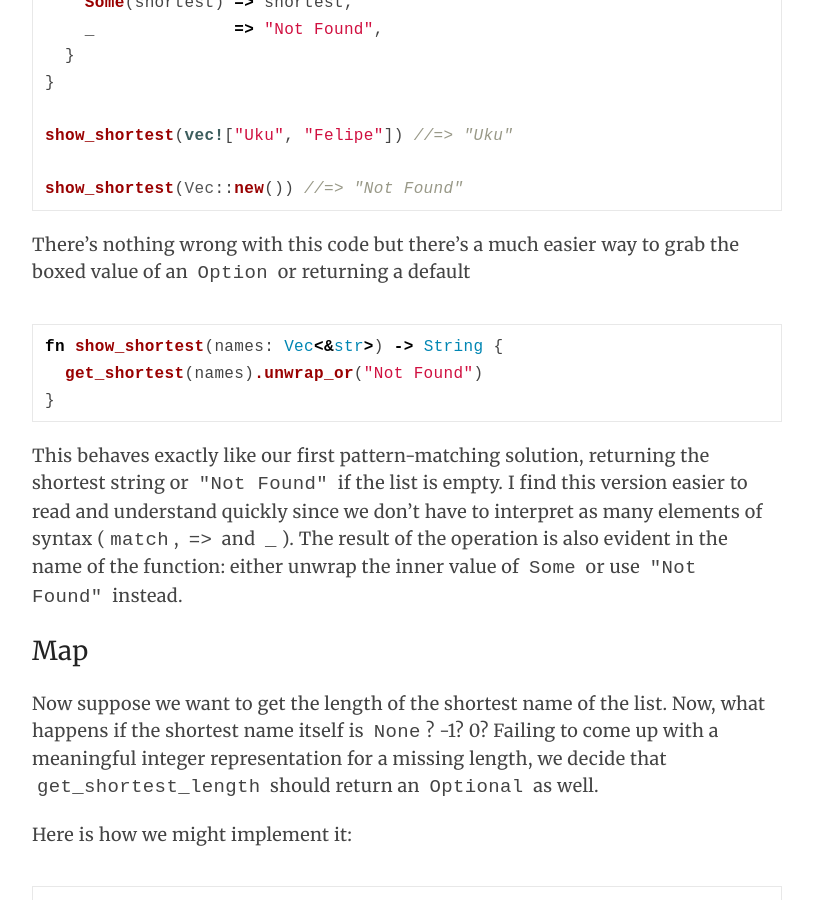
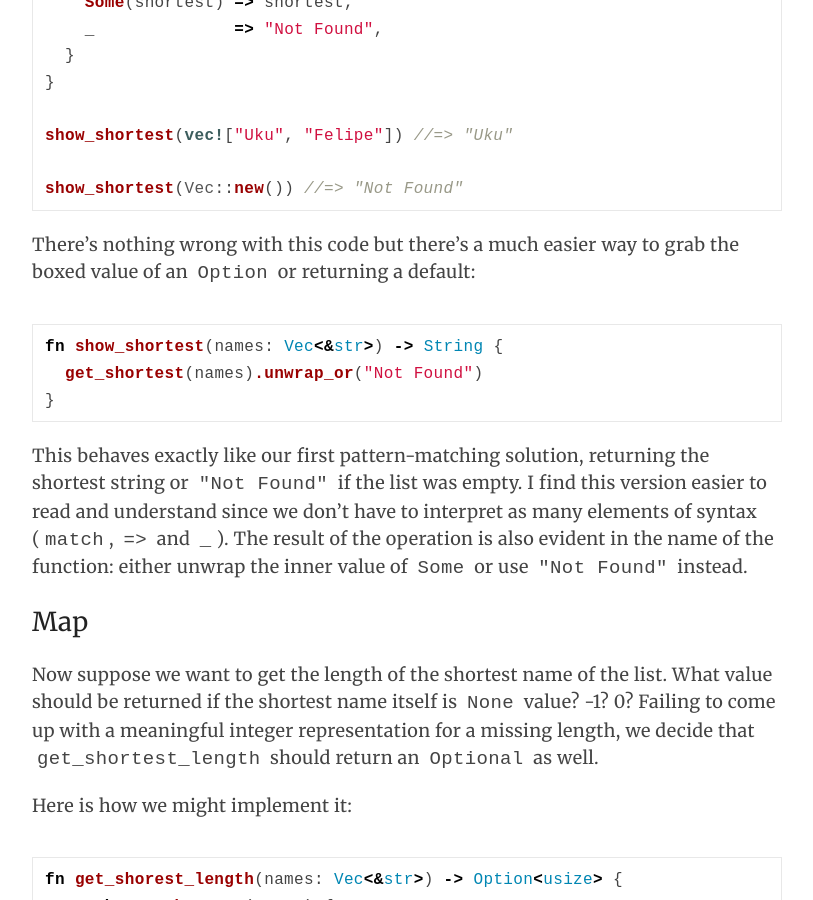
Before and after one commit to ukutaht/blog, a Jekyll site: the page built from _posts/2015-03-16-using-the-option-type-effectively.md, in a window 1280 px wide and 900 px high, scrolled down 1094 px. Shown: the whole window, without its empty margins (233-1046 px from the left). Built offline with Jekyll 4.4.1, drawn with Linux system fonts in a browser that asks for light colours; nearby versions of some CDN libraries; Markdown is read by kramdown in place of the engine named in the settings; some of the changed text lies outside the part shown.

Commit message:
Minor corrections

````diff
--- a/_posts/2015-03-16-using-the-option-type-effectively.md
+++ b/_posts/2015-03-16-using-the-option-type-effectively.md
@@ -8,7 +8,7 @@ Lately we've seen the `Option` type get more and more attention in the community
 Adopted from functional languages, it can help us avoid `null` values and write safer code.
 
 
-To demonstrate how we can leverage the `Option` type, I will be using [rust](http://www.rust-lang.org/) but everything shown here can be accomplished in Java, Scala, Haskell, Swift, Ocaml
+To demonstrate how we can leverage the `Option` type, I will be using [Rust](http://www.rust-lang.org/) but everything shown here can be accomplished in Java, Scala, Haskell, Swift, OCaml
 or any language that has a similar API for optional values.
 
 Suppose that we already have a function to find the shortest string from a list.
@@ -47,7 +47,7 @@ show_shortest(vec!["Uku", "Felipe"]) //=> "Uku"
 show_shortest(Vec::new()) //=> "Not Found"
 ```
 
-There's nothing wrong with this code but there's a much easier way to grab the boxed value of an `Option` or returning a default
+There's nothing wrong with this code but there's a much easier way to grab the boxed value of an `Option` or returning a default:
 
 ```rust
 fn show_shortest(names: Vec<&str>) -> String {
@@ -56,14 +56,14 @@ fn show_shortest(names: Vec<&str>) -> String {
 ```
 
 This behaves exactly like our first pattern-matching solution, returning the shortest string or `"Not Found"` if the list
-is empty. I find this version easier to read and understand quickly since we don't have to interpret as many
+was empty. I find this version easier to read and understand since we don't have to interpret as many
 elements of syntax (`match`, `=>` and `_`).
 The result of the operation is also evident in the name of the function: either unwrap the inner value of `Some` or use `"Not Found"` instead.
 
 ### Map
 
 Now suppose we want to get the length of the shortest name of the list.
-Now, what happens if the shortest name itself is `None`? -1? 0?
+What value should be returned if the shortest name itself is `None` value? -1? 0?
 Failing to come up with a meaningful integer representation for a missing length, we decide that `get_shortest_length` should return an `Optional` as well.
 
 Here is how we might implement it:
@@ -117,10 +117,10 @@ Suppose that we want to chain some operations, each of which could return a `Non
 Having just learned about `map`, we go ahead and try to use it for this problem as well
 
 ```rust
-fn get_shorest(names: Vec<&str>) -> Option<> {
+fn get_shorest(names: Vec<&str>) -> Option<...> {
   get_shortest(names)
     .map(|shortest| db.find_by_name(shortest))
-    //more
+    // more
 }
 ```
 
````
Also changed, not shown: other parts of _posts/2015-03-16-using-the-option-type-effectively.md (+3 -3 lines).
